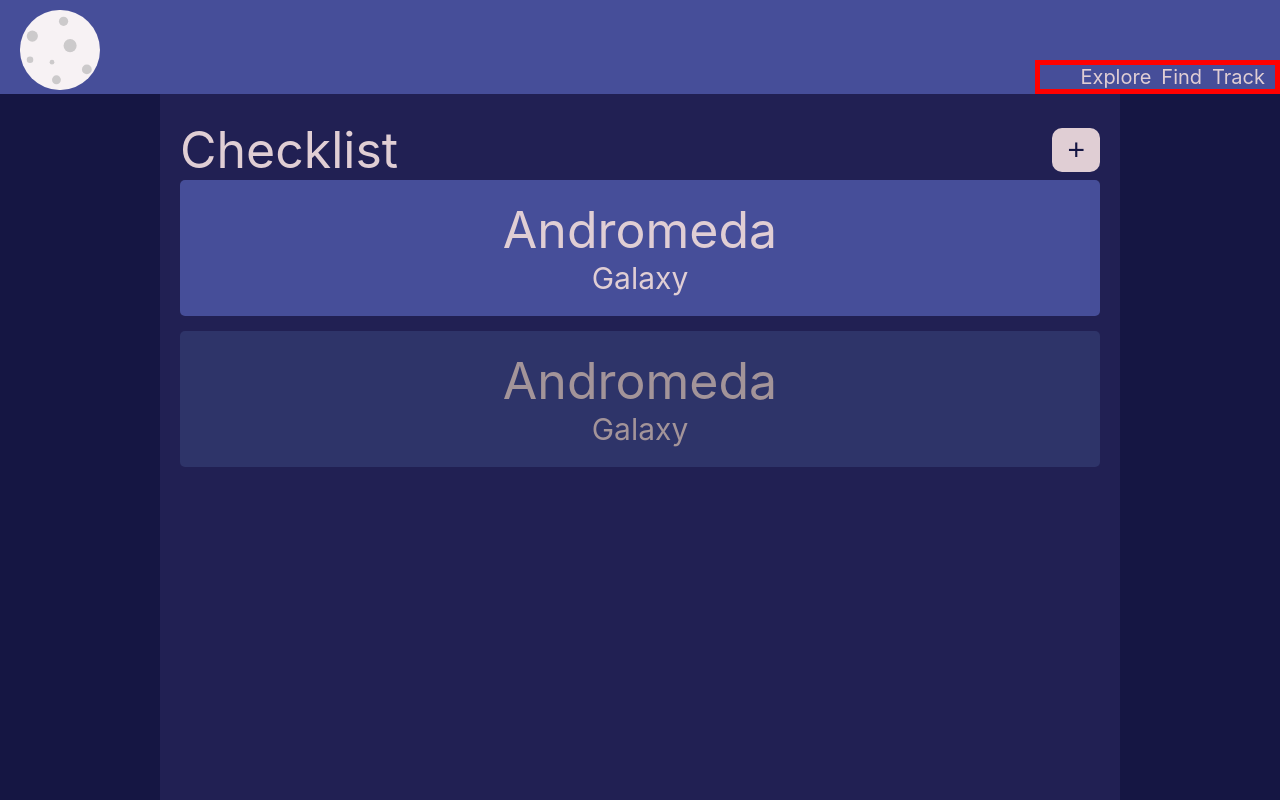
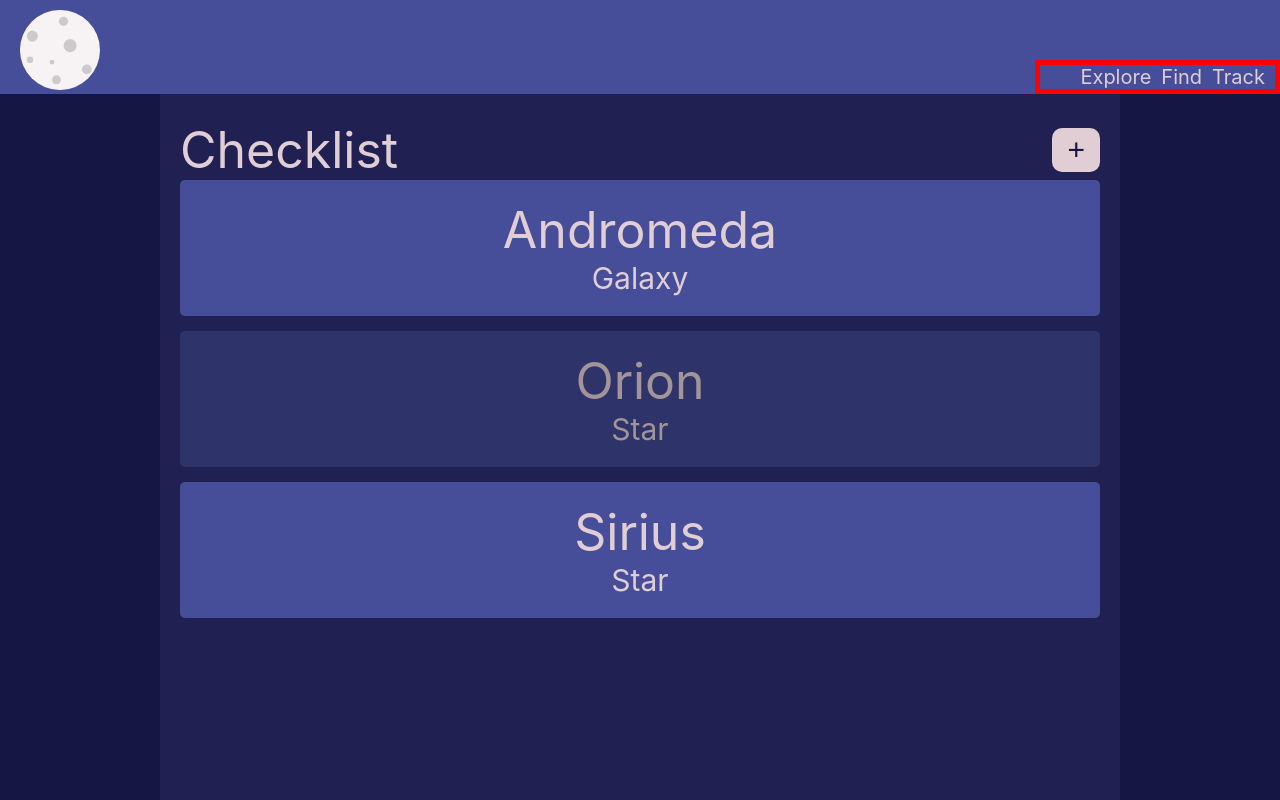
Before and after one commit to dallasmay/StarSight, a React (Create React App) app: page /checklist in a window 1280 px wide. Built offline with nearby package versions, Linux system fonts and the light colour scheme; a web font is replaced by a local one.

Commit message:
Added front-end functionality for checklist items, form properly displays new item, etc

```diff
--- a/src/components/Checklist Components/AddChecklistCard/AddChecklistCard.js
+++ b/src/components/Checklist Components/AddChecklistCard/AddChecklistCard.js
@@ -1,29 +1,53 @@
-import Button from "../../Button/Button";
+import { useState } from "react";
+
+import axios from "axios";
 
 import styles from "./AddChecklistCard.module.css";
 
 const AddChecklistCard = (props) => {
+  const [name, setName] = useState("");
+  const [type, setType] = useState("");
+  const [isChecked, setIsChecked] = useState(null);
+
+  const addChecklistCardHandler = (evt) => {
+    evt.preventDefault();
+    let checklistBody = {
+      name,
+      type,
+      isChecked,
+    };
+    // axios.post("http://localhost:4000/checklist", checklistBody);
+    props.setItemsArr(checklistBody);
+    props.setFormVisibility(false);
+  };
+
   return (
     <div className={props.isVisible ? styles.card : styles["not-visible"]}>
       <div className={styles["form-flex-container"]}>
-        <form>
+        <form onSubmit={addChecklistCardHandler}>
           <input
             type="text"
             id="body-name"
             className={styles["name-input"]}
             placeholder="Name"
+            onChange={(evt) => setName(evt.target.value)}
           />
           <div className="flex-container-justify-center">
             <label htmlFor="body-type" className={styles.label}>
               Type:
             </label>
-            <select name="" id="body-type">
-              <option value="planet">Planet</option>
-              <option value="planet">Star</option>
-              <option value="planet">Galaxy</option>
-              <option value="planet">Comet</option>
-              <option value="planet">Solar</option>
-              <option value="planet">Lunar</option>
+            <select
+              name=""
+              id="body-type"
+              onChange={(evt) => evt.target.value === "null" ? setType(null) : setType(evt.target.value)}
+            >
+              <option value="null">Select</option>
+              <option value="Planet">Planet</option>
+              <option value="Star">Star</option>
+              <option value="Galaxy">Galaxy</option>
+              <option value="Comet">Comet</option>
+              <option value="Solar">Solar</option>
+              <option value="Lunar">Lunar</option>
             </select>
           </div>
           <p className={styles["seen-q"]}>Have you seen this yet?</p>
@@ -36,6 +60,11 @@ const AddChecklistCard = (props) => {
               id="radio-yes"
               name="seen"
               className={styles.radio}
+              onChange={(evt) => {
+                if (evt.target.id === "radio-yes") {
+                  setIsChecked(true);
+                }
+              }}
             />
             <label htmlFor="radio-no" className={styles["radio-label"]}>
               No
@@ -45,13 +74,17 @@ const AddChecklistCard = (props) => {
               id="radio-no"
               name="seen"
               className={styles.radio}
+              onChange={(evt) => {
+                if (evt.target.id === "radio-no") {
+                  setIsChecked(false);
+                }
+              }}
             />
           </div>
           <div className="flex-container-justify-center">
             <button className={styles["submit-btn"]} type="submit">
               Add
             </button>
-            {/* <Button>Add</Button> */}
           </div>
         </form>
       </div>
--- a/src/components/Checklist Components/ChecklistCard/ChecklistCard.js
+++ b/src/components/Checklist Components/ChecklistCard/ChecklistCard.js
@@ -1,17 +1,17 @@
 import styles from "./ChecklistCard.module.css";
 
-const ChecklistCard = () => {
+const ChecklistCard = (props) => {
   return (
-    <>
-      <div className={styles["card-checked"]}>
-        <h2 className={styles.heading2}>Andromeda</h2>
-        <h3 className={styles.heading3}>Galaxy</h3>
+    <div className={styles.card}>
+      <div
+        className={
+          props.isChecked ? styles["card-checked"] : styles["card-not-checked"]
+        }
+      >
+        <h2 className={styles.heading2}>{props.name}</h2>
+        <h3 className={styles.heading3}>{props.type}</h3>
       </div>
-      <div className={styles["card-not-checked"]}>
-        <h2 className={styles.heading2}>Andromeda</h2>
-        <h3 className={styles.heading3}>Galaxy</h3>
-      </div>
-    </>
+    </div>
   );
 };
 
--- a/src/components/Checklist Components/ChecklistCard/ChecklistCard.module.css
+++ b/src/components/Checklist Components/ChecklistCard/ChecklistCard.module.css
@@ -1,3 +1,6 @@
+.card {
+  cursor: pointer;
+}
 .card-checked {
   border-radius: 5px;
   /* box-shadow: 0 3px 10px rgb(0 0 0 / 0.2); */
--- a/src/pages/ChecklistPage/ChecklistPage.js
+++ b/src/pages/ChecklistPage/ChecklistPage.js
@@ -7,6 +7,11 @@ import styles from "./ChecklistPage.module.css";
 
 const ChecklistPage = () => {
   const [formIsVisible, setFormIsVisible] = useState(false);
+  const [checklistItems, setChecklistItems] = useState([
+    { name: "Andromeda", type: "Galaxy", isChecked: true },
+    { name: "Orion", type: "Star", isChecked: false },
+    { name: "Sirius", type: "Star", isChecked: true },
+  ]);
 
   const addBtnClickHandler = () => {
     if (formIsVisible) {
@@ -14,6 +19,16 @@ const ChecklistPage = () => {
     } else {
       setFormIsVisible(true);
     }
+  };
+
+  const setItemsArr = (newItem) => {
+    setChecklistItems((prevState) => {
+      return [...prevState, newItem];
+    });
+  };
+
+  const setFormVisibility = (bool) => {
+    setFormIsVisible(bool);
   }
 
   return (
@@ -23,11 +38,28 @@ const ChecklistPage = () => {
           <div className={styles["header-container"]}>
             <h1 className={styles.heading1}>Checklist</h1>
             <div>
-              <button className={styles["add-btn"]} onClick={addBtnClickHandler} >&#43;</button>
+              <button
+                className={styles["add-btn"]}
+                onClick={addBtnClickHandler}
+              >
+                &#43;
+              </button>
             </div>
           </div>
-          <AddChecklistCard isVisible={formIsVisible}/>
-          <ChecklistCard />
+          <AddChecklistCard
+            isVisible={formIsVisible}
+            setItemsArr={setItemsArr}
+            setFormVisibility={setFormVisibility}
+          />
+          {checklistItems.map((ele) => {
+            return (
+              <ChecklistCard
+                name={ele.name}
+                type={ele.type}
+                isChecked={ele.isChecked}
+              />
+            );
+          })}
         </div>
       </div>
     </div>
```
